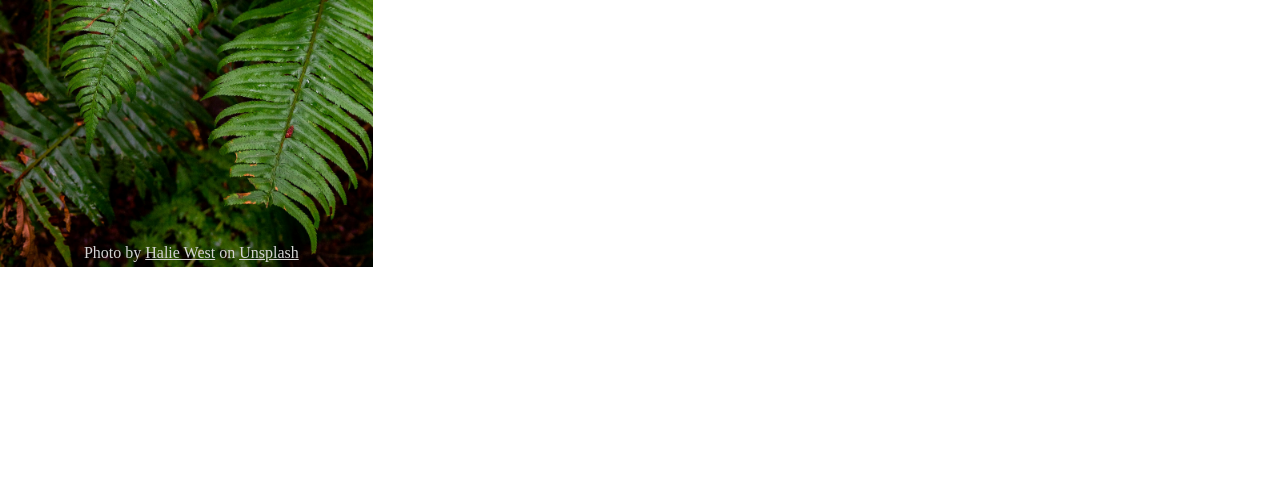
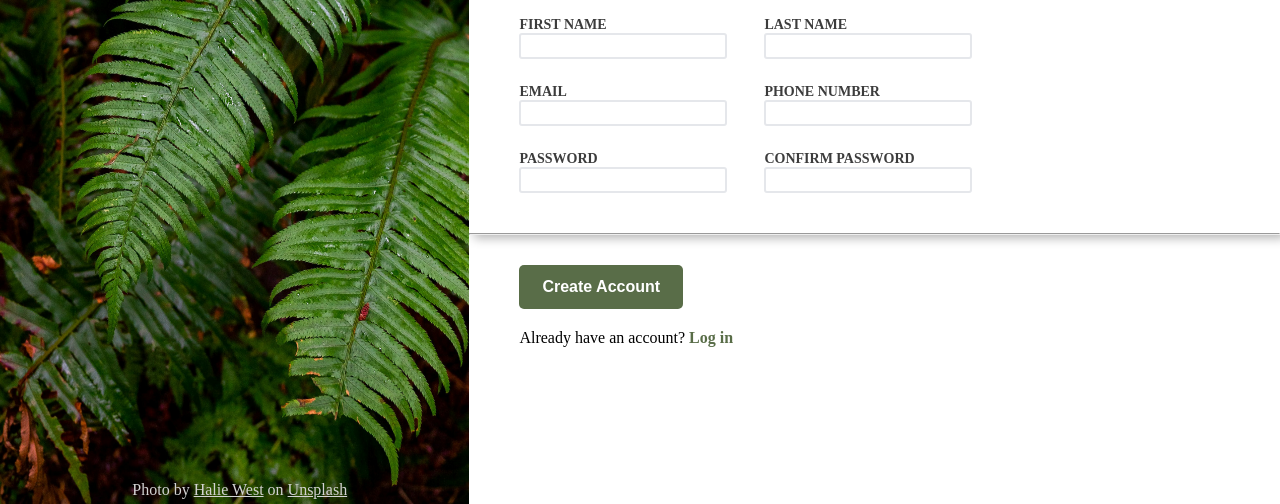
Before and after one commit to Rod-97/sign-up-form, a plain HTML site: page index.html in a window 1280 px wide. Shown: the part 296-800 px from the top of the page. Drawn offline with Linux system fonts and the light colour scheme.

Commit message:
basic css for main section done

```diff
--- a/index.html
+++ b/index.html
@@ -27,16 +27,17 @@
       </div>
     </header>
     <main class="main">
+      <section class="section form-section">
         <p>
-        This is not a real online service! You know you need something like this
-        in your life to help you realize your deepest dreams. Sign up
+          This is not a real online service! You know you need something like
+          this in your life to help you realize your deepest dreams. Sign up
           <i>now</i>
           to get started.
         </p>
         <p>You <i>know</i> you want to!</p>
         <h2>Let's do this!</h2>
 
-      <form>
+        <form class="form">
           <div class="form-element">
             <label for="first-name">FIRST NAME</label>
             <input id="first-name" type="text" />
@@ -62,9 +63,14 @@
             <input id="confirm-password" type="password" />
           </div>
         </form>
+      </section>
+
       <hr />
+
+      <section class="section account-section">
         <button class="create-account-btn">Create Account</button>
         <span>Already have an account? <a href="#">Log in</a></span>
+      </section>
     </main>
   </body>
 </html>
--- a/styles.css
+++ b/styles.css
@@ -1,3 +1,8 @@
+:root {
+  --form-gap: 5px;
+  --btn-color: #596d48;
+}
+
 @font-face {
   font-family: "Norse-Bold";
   src: url("/fonts/Norse-Bold.otf");
@@ -11,10 +16,11 @@
 body {
   display: flex;
   flex-direction: row;
+  height: 100vh;
 }
 
 .header {
-  width: 400px;
+  width: 800px;
   position: relative;
   overflow: hidden;
 }
@@ -63,3 +69,96 @@ body {
   padding: 5px;
   font-weight: 500;
 }
+
+.main {
+  display: flex;
+  flex-direction: column;
+  justify-content: center;
+}
+
+.section {
+  padding: 0 50px;
+  display: flex;
+  flex-direction: column;
+  justify-content: center;
+  align-items: flex-start;
+}
+
+.form-section {
+  box-shadow: 5px 5px 10px rgba(0, 0, 0, 0.3);
+}
+
+.main p,
+.main h2 {
+  margin-bottom: 10px;
+}
+
+.main p {
+  font-weight: bold;
+  font-size: 20px;
+}
+
+.main h2 {
+  color: rgb(60, 60, 60);
+  margin-top: 20px;
+}
+
+.form {
+  display: flex;
+  flex-wrap: wrap;
+  gap: var(--form-gap);
+  padding: 10px 0 20px 0;
+  width: 500px;
+}
+
+.form-element {
+  width: calc(50% - var(--form-gap) * 2);
+  display: flex;
+  flex-direction: column;
+  margin-bottom: 20px;
+}
+
+.form-element label {
+  color: rgb(60, 60, 60);
+  font-weight: bold;
+  font-size: 14px;
+}
+
+.form-element input {
+  width: 200px;
+  border: 2px solid #e5e7eb;
+  border-radius: 3px;
+  font-size: 16px;
+  padding: 2px;
+}
+
+.account-section {
+  display: flex;
+  flex-direction: column;
+  justify-content: flex-start;
+  gap: 20px;
+  padding-top: 30px;
+}
+
+.account-section span a {
+  color: #596d48;
+  font-weight: bold;
+  text-decoration: none;
+}
+
+.create-account-btn {
+  color: white;
+  background-color: var(--btn-color);
+  border: 3px solid transparent;
+  padding: 10px 20px;
+  border-radius: 5px;
+  font-size: 16px;
+  font-weight: bold;
+  cursor: pointer;
+
+  &:hover {
+    color: var(--btn-color);
+    background-color: white;
+    border-color: var(--btn-color);
+  }
+}
```
Lines whose indentation alone changed are shown as unchanged.
